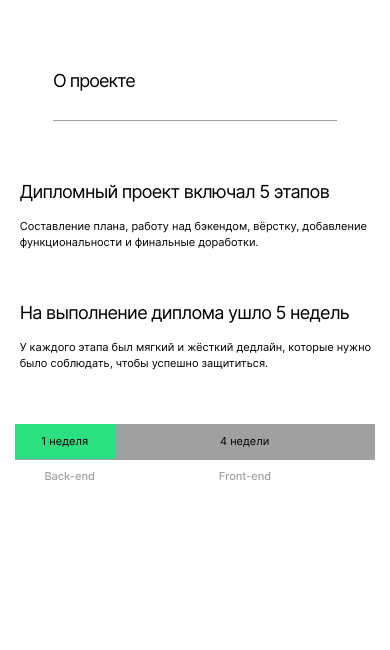
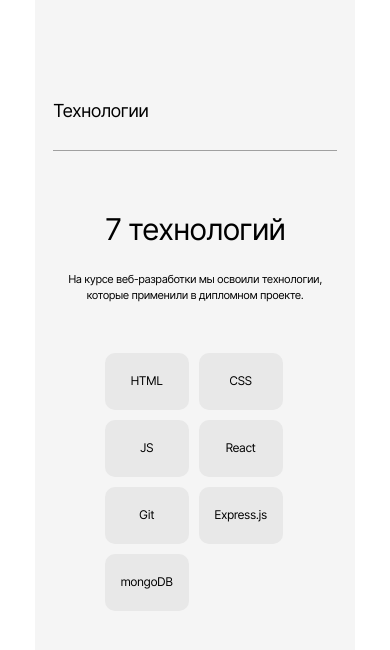
Before and after one commit to AndreiZhura/movies-explorer-frontend, a React (Create React App) app: page / in a window 390 px wide. Shown: the top 650 px of the page. Built offline with nearby package versions, Linux system fonts and the light colour scheme.

Commit message:
technologie adaptive

```diff
--- a/src/components/Main/Main.js
+++ b/src/components/Main/Main.js
@@ -1,7 +1,7 @@
 import React from "react";
 //import Promo from "./Promo/Promo";
-import AboutProject from './AboutProject/AboutProject'
-//import Techs from './Techs/Techs'
+//import AboutProject from './AboutProject/AboutProject'
+import Techs from './Techs/Techs'
 //import AboutMe from "./AboutMe/AboutMe";
 //import Portfolio from "./Portfolio/Portfolio";
 
@@ -12,7 +12,7 @@ function Main(props) {
 
   return (
   <>
-  <AboutProject/>
+  <Techs/>
   </>
   );
 }
--- a/src/components/Main/Techs/Techs.css
+++ b/src/components/Main/Techs/Techs.css
@@ -3,37 +3,36 @@
     padding-top: 100px;
     display: flex;
     flex-direction: column;
+    width: 1280px;
 }
 .tekhnologies__title {
     text-align: center;
     font-weight: 400;
     font-size: 50px;
     line-height: 58px;
-    letter-spacing: -2px;
-    margin-top: 0px;
-    margin-bottom: 26px;
+    letter-spacing: -0.04em;
+    margin-top: 90px;
+    margin-bottom: 0px;
 }
 .tekhnologies__subtitle {
     text-align: center;
     font-weight: 400;
     font-size: 14px;
     line-height: 20px;
-    letter-spacing: -1px;
+    letter-spacing: -0.04em;
     width: 460px;
+    height: 40px;
     align-self: center;
-    margin-top: 0px;
-    margin-bottom: 100px;
+    margin-top: 26px;
+    margin-bottom: 0px;
 }
 .tekhnologies__lists {
     list-style-type: none;
     display: flex;
     justify-content: center;
-    margin-top: 0px;
+    margin-top: 100px;
     margin-bottom: 100px;
-    margin-left: 295px;
-    margin-right: 309px;
-    padding-left: 0px;
-    gap: 10px;
+    padding-left: 10px;
 }
 .tekhnologies__list {
     width: 90px;
@@ -46,7 +45,8 @@
     font-weight: 400;
     font-size: 14px;
     line-height: 16.94px;
-    letter-spacing: -1px;
+    letter-spacing: -0.04em;
+    margin-right: 10px;
 }
 
 @media screen and (max-width:1279px) {
@@ -55,3 +55,68 @@
 
     }
 }
+
+@media screen and (max-width:768px) {
+
+    .tekhnologies {
+       height: 567px;
+    }
+
+    .tekhnologies__title {
+        margin-top: 80px;
+        margin-bottom: 0px;
+    }
+
+    .tekhnologies__subtitle {
+        font-size: 12px;
+        line-height: 18px;
+        width: 460px;
+        height: 36px;
+        margin-top: 22px;
+    }
+    .tekhnologies__lists {
+        margin-top: 83px;
+    }
+    .tekhnologies__list {
+        width: 84px;
+        height: 57px;
+        font-size: 12px;
+        line-height: 14.52px;
+    }
+}
+
+@media screen and (max-width:450px) {
+    .tekhnologies {
+        width: 320px;
+        height: 651px;
+
+    }
+
+    .tekhnologies__title {
+        margin-top: 60px;
+        font-size: 30px;
+        line-height: 36.31px;
+    }
+
+    .tekhnologies__subtitle {
+        font-size: 11px;
+        line-height: 16px;
+        width: 292px;
+        height: 32px;
+        margin-top: 24px;
+    }
+
+    .tekhnologies__lists {
+       display: grid;
+       grid-template-columns: 1fr 1fr;
+       padding-left: 7px;
+       width: 178px;
+       margin-left: auto;
+       margin-right: auto;
+       margin-top: 50px;
+    }
+
+    .tekhnologies__list {
+        margin-bottom: 10px;
+    }
+}
--- a/src/components/Main/Techs/Techs.js
+++ b/src/components/Main/Techs/Techs.js
@@ -1,6 +1,6 @@
 import React from "react";
 import './Techs.css'
-import '../joint/up-title.css'
+import '../common-Main/up-title.css'
 
 
 
--- a/src/components/Main/common-Main/up-title.css
+++ b/src/components/Main/common-Main/up-title.css
@@ -1,6 +1,7 @@
 .up-title {
     width: 1140px;
     border-bottom:1px solid #A0A0A0;
+
 }
 
 .up-title_project {
@@ -11,7 +12,7 @@
 
 
 .up-title_tekhnologies {
-    margin: 0px 70px 90px 70px;
+    margin: 0px 70px 0px 70px;
 }
 
 .up-title_about-me {
@@ -20,11 +21,11 @@
 
 .up-title__text {
     margin-top: 0px;
-    margin-bottom: 20px;
+    margin-bottom: 22px;
     font-weight: 400;
     font-size: 22px;
     line-height: 26.63px;
-    letter-spacing: -1px;
+    letter-spacing: -0.04em;
 }
 
 
@@ -40,8 +41,9 @@
 
 @media screen and (max-width:769px) {
     .up-title {
-        width: 668px
-
+        width: 668px;
+        margin-left: auto;
+        margin-right: auto;
     }
 }
 
@@ -52,7 +54,7 @@
     }
 }
 
-@media screen and (max-width:425px) {
+@media screen and (max-width:450px) {
 
     .up-title {
         width: 284px;
@@ -60,7 +62,10 @@
 
     .up-title_project {
         margin-top: 70px;
+    }
 
+    .up-title_tekhnologies {
+        margin: 0px 18px 0px 18px;
     }
 
 
```
